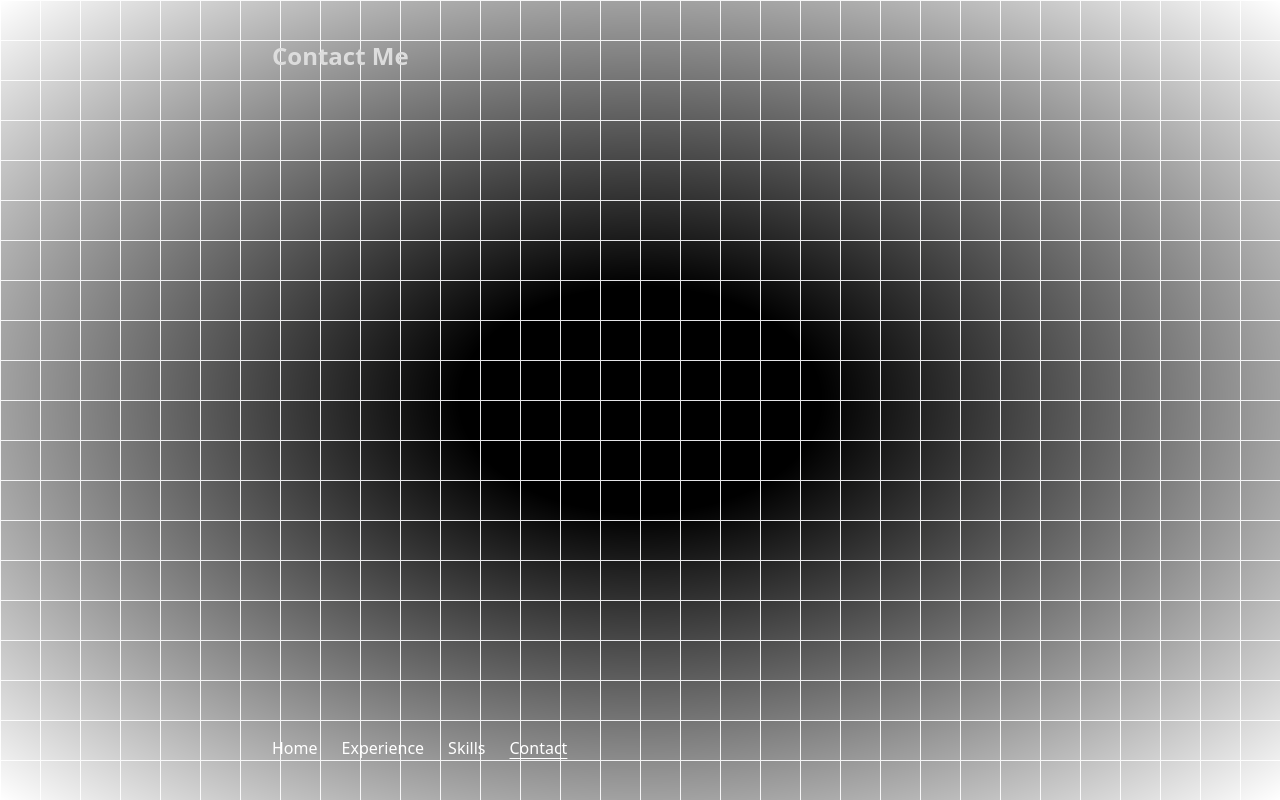
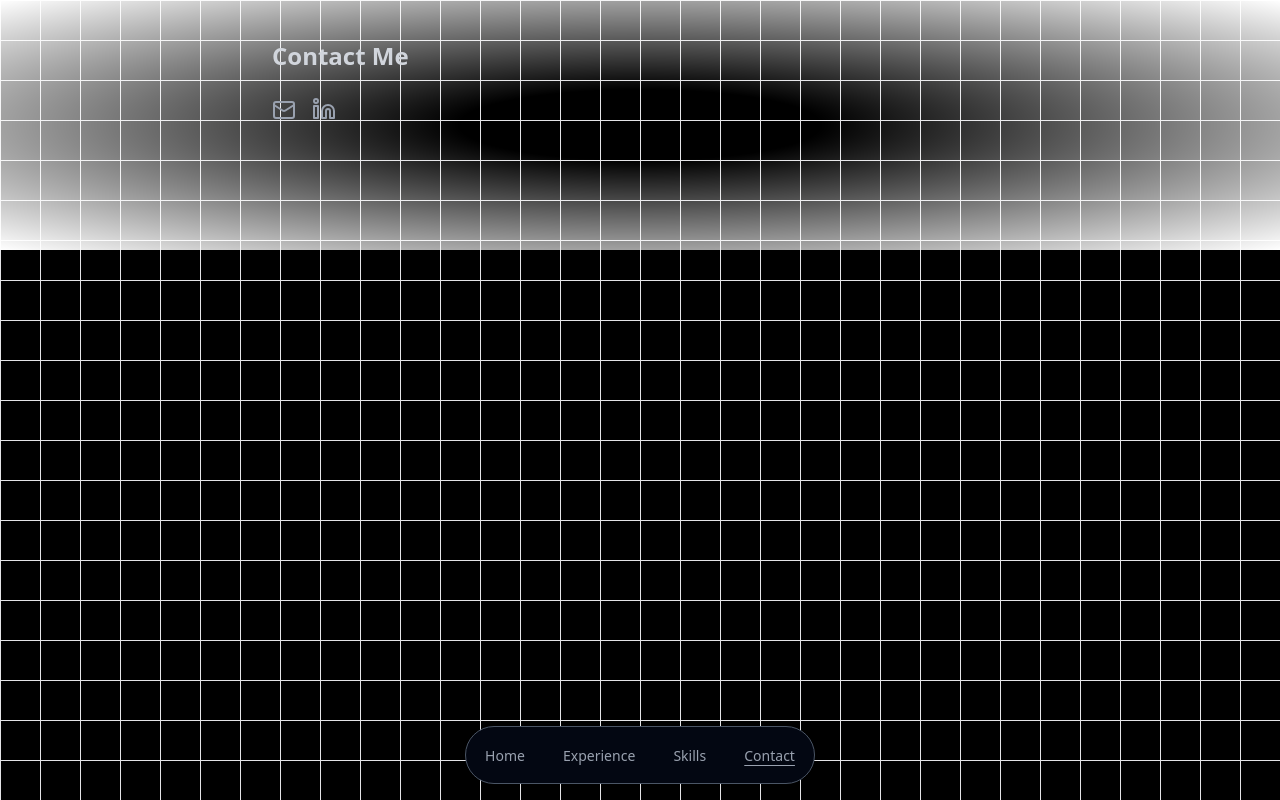
Before and after one commit to Orandian/portfolio-nextjs, a Next.js app: page /contact in a window 1280 px wide. Built offline with nearby package versions, Linux system fonts and the light colour scheme.

Commit message:
update in design

```diff
--- a/app/contact/page.tsx
+++ b/app/contact/page.tsx
@@ -4,7 +4,7 @@ import Navigator from "@/components/navigator";
 const page = () => {
   return (
     <div>
-      <h1 className="text-2xl font-bold mb-6">Contact Me</h1>
+      <h1 className="text-2xl font-bold mb-6 text-gray-300">Contact Me</h1>
       <ContactMe />
       <Navigator />
     </div>
--- a/app/layout.tsx
+++ b/app/layout.tsx
@@ -21,7 +21,7 @@ export default function RootLayout({
 }>) {
   return (
     <html lang="en">
-      <body className={`${openSans.variable} antialiased`}>
+      <body className={`${openSans.variable} antialiased bg-black`}>
         <GridBackground>
           <div className="container pt-10 pb-32 z-20">{children}</div>
         </GridBackground>
--- a/app/page.tsx
+++ b/app/page.tsx
@@ -5,7 +5,7 @@ import Navigator from "@/components/navigator";
 export default function Home() {
   return (
     <div className="space-y-4">
-      <div className="space-y-6">
+      <div className="space-y-6 text-gray-300">
         <h1 className="text-5xl font-bold">Hello.</h1>
         <p className="text-2xl font-bold">My name is Yan Naing Htwe</p>
       </div>
--- a/components/about-me.tsx
+++ b/components/about-me.tsx
@@ -2,7 +2,7 @@ import React from 'react'
 
 const AboutMe = () => {
   return (
-    <section className="space-y-4">
+    <section className="space-y-4 text-gray-400">
       <p>
         I&apos;m a passionate software engineer with over 4 years of
         experience building user-friendly and scalable web and mobile
--- a/components/contact-me.tsx
+++ b/components/contact-me.tsx
@@ -3,8 +3,8 @@ import { Linkedin, Mail } from "lucide-react";
 
 const ContactMe = () => {
   return (
-    <div className="flex items-center space-x-4">
-      <a href="mailto:yannainghtwe.777.yy@gmail.com">
+    <div className="flex items-center space-x-4 text-gray-400">
+      <a href="mailto:yannainghtwe.777.yy@gmail.com" className="mt-0.5">
         <Mail />
       </a>
       <a href="https://www.linkedin.com/in/yan-naing-htwe/">
--- a/components/downloadCV.tsx
+++ b/components/downloadCV.tsx
@@ -1,6 +1,6 @@
 const DownloadCVButton = () => {
   return (
-    <div className="flex md:items-center md:flex-row flex-col space-y-4 md:space-y-0 space-x-0 md:space-x-2">
+    <div className="flex md:items-center md:flex-row flex-col space-y-4 md:space-y-0 space-x-0 md:space-x-2 text-gray-400">
       <p>For more details -</p>
       <div className="flex items-center space-x-2">
         <a
--- a/components/experience.tsx
+++ b/components/experience.tsx
@@ -5,7 +5,7 @@ import experienceList from "@/data/experience";
 const Experience = () => {
   return (
     <section>
-      <h2 className="text-2xl font-bold mb-6">Experience</h2>
+      <h2 className="text-2xl font-bold mb-6 text-gray-300">Experience</h2>
       {experienceList.map((item, index) => (
         <ExperienceItem key={index} {...item} />
       ))}
--- a/components/experienct-item.tsx
+++ b/components/experienct-item.tsx
@@ -10,9 +10,9 @@ type ExperienceItemProps = {
 const ExperienceItem: React.FC<ExperienceItemProps> = ({ title, date, location, points }) => {
   return (
     <div className="mb-10">
-      <h3 className="text-xl font-semibold">{title}</h3>
-      <p className="text-sm text-gray-500">{date} | {location}</p>
-      <ul className="mt-3 pl-5 list-disc space-y-1 text-base text-gray-700">
+      <h3 className="text-xl font-semibold text-gray-300">{title}</h3>
+      <p className="text-sm text-gray-300">{date} | {location}</p>
+      <ul className="mt-3 pl-5 list-disc space-y-1 text-base text-gray-400">
         {points.map((point, index) => (
           <li key={index}>{point}</li>
         ))}
--- a/components/grid-background.tsx
+++ b/components/grid-background.tsx
@@ -13,9 +13,8 @@ const GridBackground = ({ children }: { children: React.ReactNode }) => {
         )}
       />
       <div className="pointer-events-none absolute inset-0 flex items-center justify-center bg-white [mask-image:radial-gradient(ellipse_at_center,transparent_20%,black)] dark:bg-black"></div>
-      <div className="relative z-20 h-[100vh] w-full bg-gradient-to-b from-neutral-200 to-neutral-500 bg-clip-text text-transparent">
-        {children}
-      </div>
+
+      {children}
     </div>
   );
 };
--- a/components/navigator.tsx
+++ b/components/navigator.tsx
@@ -16,17 +16,17 @@ export default function Navigator() {
   const pathname = usePathname();
 
   return (
-    <nav className="w-full py-10 fixed bottom-0 z-50">
-      <ul className="flex space-x-6 text-sm md:text-base">
+    <nav className="w-[350px] py-4 fixed left-1/2 -translate-x-1/2 bottom-4 border border-gray-600 z-50 rounded-full bg-gray-950">
+      <ul className="flex justify-around text-sm md:text-base">
         {navItems.map((item) => (
           <li key={item.name}>
             <Link
               href={item.href}
               className={clsx(
-                "hover:text-white transition-colors",
+                "text-gray-400 hover:text-gray-300 transition-colors text-sm",
                 pathname === item.href
-                  ? "text-white font-medium underline underline-offset-4"
-                  : "text-white"
+                  ? "font-medium underline underline-offset-4"
+                  : ""
               )}
             >
               {item.name}
--- a/components/skills.tsx
+++ b/components/skills.tsx
@@ -4,16 +4,16 @@ import skillCategories from "@/data/skills";
 export default function Skills() {
   return (
     <section id="skills">
-      <h2 className="text-2xl font-bold mb-6">Skills</h2>
+      <h2 className="text-2xl font-bold mb-6 text-gray-300">Skills</h2>
       <ul className="space-y-6">
         {skillCategories.map((cat) => (
           <li key={cat.category}>
-            <h3 className="text-xl font-semibold mb-4">{cat.category}</h3>
+            <h3 className="text-xl font-semibold mb-4 text-gray-300">{cat.category}</h3>
             <div className="flex flex-wrap gap-2">
               {cat.skills.map((skill) => (
                 <span
                   key={skill}
-                  className="text-sm bg-gray-100 text-gray-800 px-3 py-1 rounded-full"
+                  className="text-sm bg-gray-700 text-gray-200 px-3 py-1 rounded-full border border-gray-400"
                 >
                   {skill}
                 </span>
```
